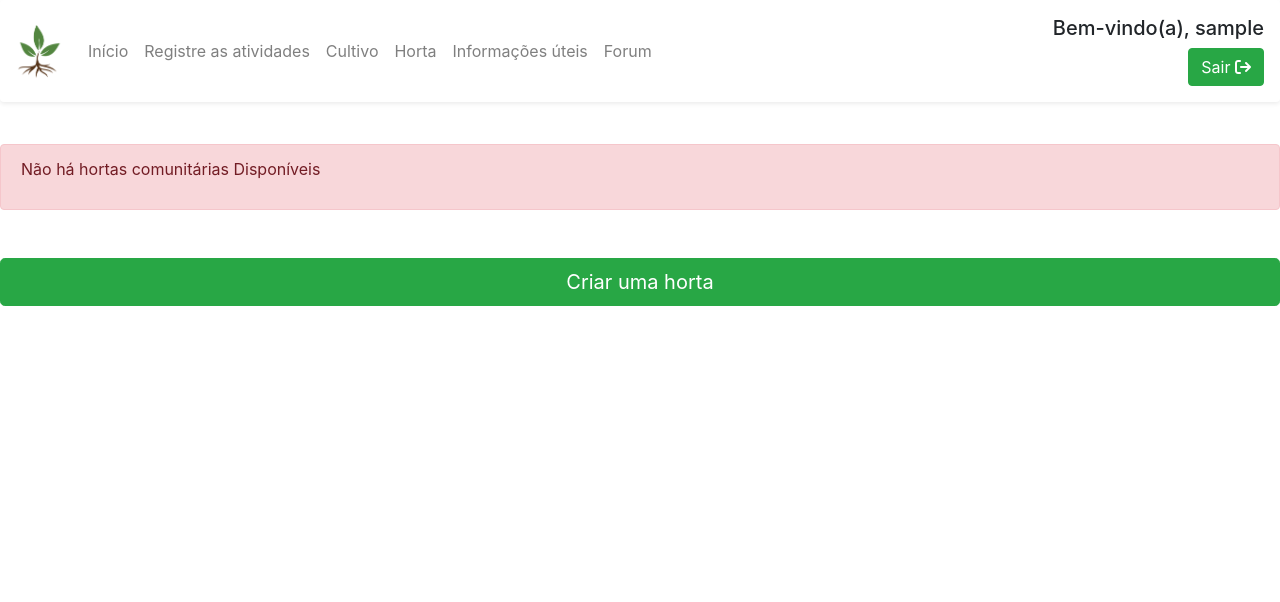
After one commit to cristiellesreis/raizes_comunidade, a Django app: page /authuser/horta/comunitarias in a window 1280 px wide. The commit adds this page. Shown: the top 602 px of the page. Run offline with Django 5.2, Linux system fonts and the light colour scheme; the visitor is signed in with stand-in values (Sample User, id 1); data that the repository does not hold is empty; some libraries are stand-ins or nearby versions.

Commit message:
Criando a funcionalidade de 'INgressar em uma horta comunitária' e exibição de hortas comunitárias disponiveis

```diff
--- a/app_horta/models.py
+++ b/app_horta/models.py
@@ -6,6 +6,8 @@ class Horta(models.Model):
     usuario = models.ForeignKey(User, on_delete=models.CASCADE)
     nome = models.CharField(null= False, max_length=50)
     descricao = models.CharField(max_length=150)
+    comunitaria = models.BooleanField(default=False)
+    participantes = models.ManyToManyField(User, related_name="hortas_comunitarias",blank=True)
 
     def __str__(self):
         return f"self.nome"
--- a/app_horta/urls.py
+++ b/app_horta/urls.py
@@ -1,10 +1,11 @@
 from django.urls import path
-from app_horta.views import criar_horta, minha_horta, inserir_cultura, excluir_cultura
+from app_horta.views import criar_horta, minha_horta, inserir_cultura, excluir_cultura, show_hortas
 
 urlpatterns = [
     path('horta/', minha_horta, name='minha_horta'),
     path('horta/criar', criar_horta, name='criar_horta'),
     path('horta/inserir/', inserir_cultura, name='inserir_cultura'),
-    path('horta/excluir/<int:pk>', excluir_cultura, name='excluir_cultura')
+    path('horta/excluir/<int:pk>', excluir_cultura, name='excluir_cultura'),
+    path('horta/comunitarias', show_hortas, name='show_hortas')
 
 ]
--- a/app_horta/views.py
+++ b/app_horta/views.py
@@ -1,6 +1,7 @@
 from django.shortcuts import render, redirect, get_object_or_404
 from .models import Horta, Cultura
 from django.contrib.auth.decorators import login_required
+from django.contrib.auth.models import Group, User
 
 
 
@@ -21,11 +22,28 @@ def criar_horta(request):
     if request.method == "POST":
        nome = request.POST.get('nome')
        descricao = request.POST.get('descricao')
-       nova_horta = Horta(usuario= request.user, nome=nome,descricao=descricao)
+       comunitaria = False
+
+       if request.user.groups.filter(name="Líder Comunitário").exists():
+           comunitaria = True
+
+       nova_horta = Horta(usuario= request.user, nome=nome,descricao=descricao, comunitaria=comunitaria)
        nova_horta.save()
        return redirect("minha_horta")
     else:
         return render(request, 'horta/criar_horta.html')
+
+from django.shortcuts import render
+
+@login_required
+def show_hortas(request):
+    lista_hortas = Horta.objects.filter(comunitaria=True)
+
+    if lista_hortas.exists():
+        return render(request, 'horta/hortas_comunitarias.html', {'lista_hortas': lista_hortas})
+    else:
+        return render(request, 'horta/hortas_comunitarias.html', {'error_message': 'Não há hortas comunitárias Disponíveis'})
+
 
 
 @login_required
--- a/templates/horta/criar_horta.html
+++ b/templates/horta/criar_horta.html
@@ -1,5 +1,10 @@
 {% extends 'base.html' %}
 {% block conteudo %}
+    {%if error_message%}
+    <div class="alert alert-danger mt-5" role="alert">
+        {{ error_message }}
+    </div>
+    {% endif %}
 
     <div class="d-flex flex-fill justify-content-center align-items-center">
         <div class="card p-3 mb-2 bg-gradient-light text-dark mt-5" style="width: 25rem;">
--- a/templates/horta/horta.html
+++ b/templates/horta/horta.html
@@ -96,8 +96,9 @@
                 </div>
                 <div class="card border-0 text-center pl-4 pt-3">
                     <div class="card-body">
-                    <h1 class="card-title">Vamos plantar!</h1>
-                    <a href="{% url 'criar_horta' %}" class="btn btn-lg btn-block mt-5 mb-5 btn-success">Criar uma horta</a>
+                        <h1 class="card-title">Vamos plantar!</h1>
+                        <a href="{% url 'criar_horta' %}" class="btn btn-lg btn-block mt-5 mb-2 btn-success">Criar uma horta</a>
+                        <a href="{% url 'show_hortas' %}" class="btn btn-lg btn-block btn-success">Ingressar numa horta Comunitária</a>
                     </div>
                 </div>
             </div>
--- /dev/null
+++ b/templates/horta/hortas_comunitarias.html
@@ -0,0 +1,24 @@
+{% extends 'base.html' %}
+{% block conteudo %}
+{% if lista_hortas %}
+    {% for horta in lista_hortas %}
+        <div class="row">
+            <div class="col-sm-6">
+                <div class="card">
+                    <div class="card-body">
+                        <h5 class="card-title">{{ horta.nome }}</h5>
+                        <p class="card-text">{{ horta.descricao }}</p>
+                        <a href="#" class="btn btn-success">Ingressar</a>
+                    </div>
+                </div>
+            </div>
+        </div>
+    {% endfor %}
+{% else %}
+    <div class="alert alert-danger mt-5" role="alert">
+        <p>{{ error_message }}</p>
+    </div>
+
+    <a href="{% url 'criar_horta' %}" class="btn btn-lg btn-block mt-5 mb-2 btn-success">Criar uma horta</a>
+{% endif %}
+{% endblock %}
```
Also changed, not shown: app_horta/admin.py (+25 -1 lines), setup/settings.py (+9 -34 lines), app_horta/migrations/0005_horta_comunitaria_horta_participantes.py (added).
